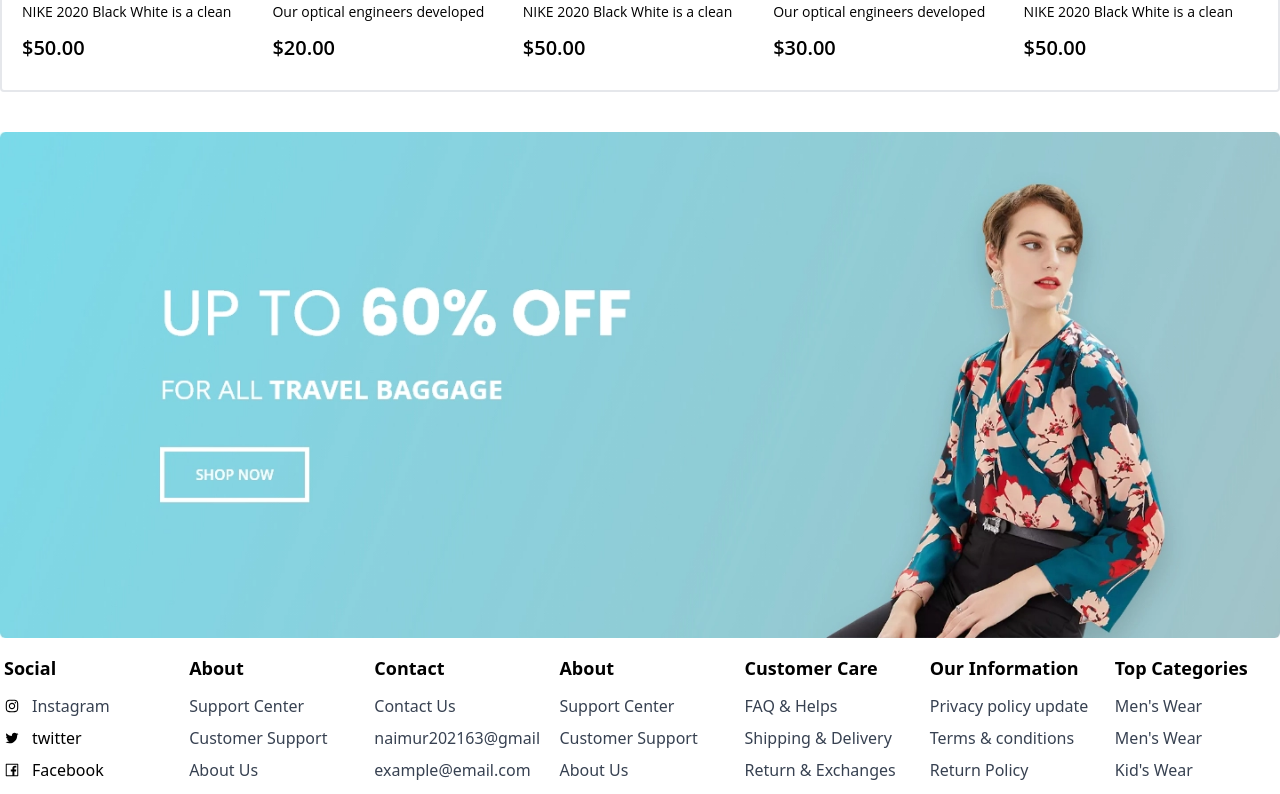
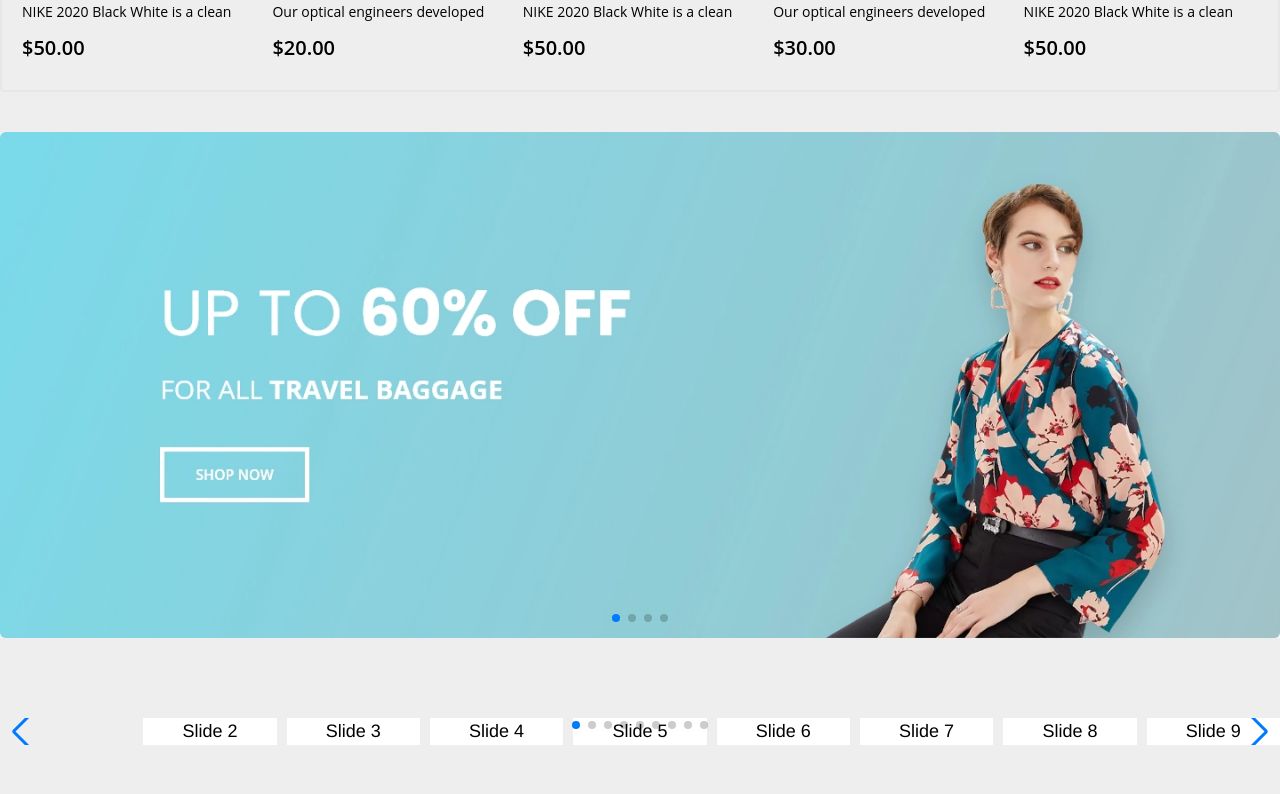
Before and after one commit to naimur202163/nft-site, a React (Create React App) app: page / in a window 1280 px wide. Shown: the part 1500-2294 px from the top of the page. Built offline with nearby package versions, Linux system fonts and the light colour scheme.

Commit message:
working section

```diff
--- a/src/components/Home/CategorySlider/CategorySlider.js
+++ b/src/components/Home/CategorySlider/CategorySlider.js
@@ -1,11 +1,53 @@
-import React from 'react'
-
+import React from "react";
+import { Swiper } from 'swiper/react';
+import f1 from '../../../images/f-1.jpg'
+import f2 from '../../../images/f-2.jpg'
+import f3 from '../../../images/f-3.jpg'
+import f4 from '../../../images/f-3.jpg'
+import f5 from '../../../images/f-5.png'
+import f6 from '../../../images/f-6.webp'
+import f7 from '../../../images/f-7.jpg'
+import f8 from '../../../images/f8.webp'
+import f9 from '../../../images/f4.jpg'
+import f10 from '../../../images/f-9.jpg'
+import "swiper/css";
+import "swiper/css/pagination";
+import "swiper/css/navigation";
+import  { Pagination, Navigation } from "swiper";
+import './style.css'
+import { SwiperSlide } from 'swiper/react';
 export default function CategorySlider() {
   return (
-    <div className='mx-auto sm:max-w-xl md:max-w-full lg:max-w-screen-xl'>
+    <div className="mx-auto sm:max-w-xl md:max-w-full lg:max-w-screen-xl my-20">
+      <div>
+        <Swiper
+          slidesPerView={9}
+          spaceBetween={10}
+          slidesPerGroup={1}
+          loop={true}
+          loopFillGroupWithBlank={true}
+          pagination={{
+            clickable: true,
+          }}
+          navigation={true}
+          modules={[Pagination, Navigation]}
+          className="mySwiper"
+        >
+          <SwiperSlide>
+            <div>
 
-
-
+            </div>
+          </SwiperSlide>
+          <SwiperSlide>Slide 2</SwiperSlide>
+          <SwiperSlide>Slide 3</SwiperSlide>
+          <SwiperSlide>Slide 4</SwiperSlide>
+          <SwiperSlide>Slide 5</SwiperSlide>
+          <SwiperSlide>Slide 6</SwiperSlide>
+          <SwiperSlide>Slide 7</SwiperSlide>
+          <SwiperSlide>Slide 8</SwiperSlide>
+          <SwiperSlide>Slide 9</SwiperSlide>
+        </Swiper>
+      </div>
     </div>
-  )
+  );
 }
--- /dev/null
+++ b/src/components/Home/CategorySlider/style.css
@@ -0,0 +1,49 @@
+#app {
+  height: 100%;
+}
+html,
+body {
+  position: relative;
+  height: 100%;
+}
+
+body {
+  background: #eee;
+  font-family: Helvetica Neue, Helvetica, Arial, sans-serif;
+  font-size: 14px;
+  color: #000;
+  margin: 0;
+  padding: 0;
+}
+
+.swiper {
+  width: 100%;
+  height: 100%;
+}
+
+.swiper-slide {
+  text-align: center;
+  font-size: 18px;
+  background: #fff;
+
+  /* Center slide text vertically */
+  display: -webkit-box;
+  display: -ms-flexbox;
+  display: -webkit-flex;
+  display: flex;
+  -webkit-box-pack: center;
+  -ms-flex-pack: center;
+  -webkit-justify-content: center;
+  justify-content: center;
+  -webkit-box-align: center;
+  -ms-flex-align: center;
+  -webkit-align-items: center;
+  align-items: center;
+}
+
+.swiper-slide img {
+  display: block;
+  width: 100%;
+  height: 100%;
+  object-fit: cover;
+}
--- /dev/null
+++ b/src/components/Home/FeaturedProducts/FeaturedProducts.js
@@ -0,0 +1,61 @@
+import React from "react";
+
+const data = [
+  {
+    id: 1,
+    img: "https://i.ibb.co/fpLc2zL/1.webp",
+    title: "Nike Bag",
+    description:
+      "Rolex’s powerhouse calibre 3235 Perpetual movement. An upgrade from the calibre 3135 movement",
+    price: "16.38",
+  },
+  {
+    id: 2,
+    img: "https://i.ibb.co/rw52zGB/2.webp",
+    title: "Adidas Woolen Cap",
+    description:
+      "Casual wear (casual attire or clothing) may be a Western code that’s relaxed, occasional, spontaneous and fitted to everyday use. Casual wear became popular within the Western world following the counterculture of the 1960s.",
+    price: "16.20",
+  },
+  {
+    id: 3,
+    img: "https://i.ibb.co/t2SHyzD/3.webp",
+    title: "Nike Leader VT",
+    description:
+      "Footwear refers to garments worn on the feet, which originally serves to purpose of protection against adversities of the environment, usually regarding ground textures and temperature.",
+    price: "15.20",
+  },
+  {
+    id: 4,
+    img: "https://i.ibb.co/FHr8t4V/4.webp",
+    title: "Ray ban Aviator",
+    description:
+      "Polarized sunglasses reduce glare reflected off of roads, bodies of water, snow and other horizontal surfaces.Restore true color.Vision lenses are 400UV rated, meaning it can block UVA and UVB radiation.",
+    price: "720",
+  },
+  {
+    id: 4,
+    img: "https://i.ibb.co/FHr8t4V/4.webp",
+    title: "Ray ban Aviator",
+    description:
+      "Polarized sunglasses reduce glare reflected off of roads, bodies of water, snow and other horizontal surfaces.Restore true color.Vision lenses are 400UV rated, meaning it can block UVA and UVB radiation.",
+    price: "720",
+  },
+  {
+    id: 5,
+    img: "https://i.ibb.co/q1f47xW/5.webp",
+    title: "Tissot Classic",
+    description:
+      "The new-model Submariner now features Rolex’s powerhouse calibre 3235 Perpetual movement. An upgrade from the calibre 3135 movement,",
+    price: "600",
+  },
+];
+export default function FeaturedProducts() {
+  return <div>
+
+
+        {
+
+        }
+  </div>;
+}
--- a/src/components/Home/Slider/Slider.js
+++ b/src/components/Home/Slider/Slider.js
@@ -15,7 +15,6 @@ export default function Slider() {
       <Swiper
         slidesPerView={"auto"}
         spaceBetween={0}
-        loop={"true"}
         pagination={{
           clickable: true,
         }}
```
Also changed, not shown: src/components/Home/FeaturedProductsDetails/FeaturedProductsDetails.js (added).
